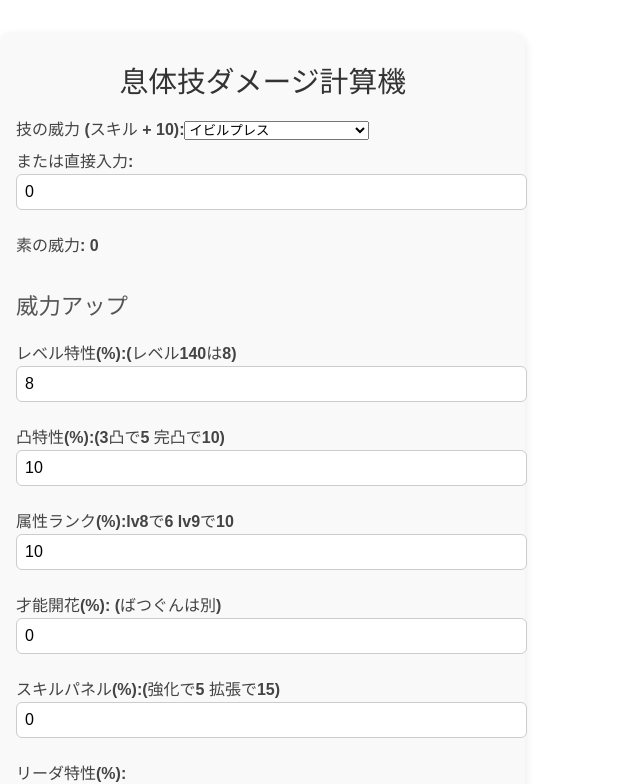
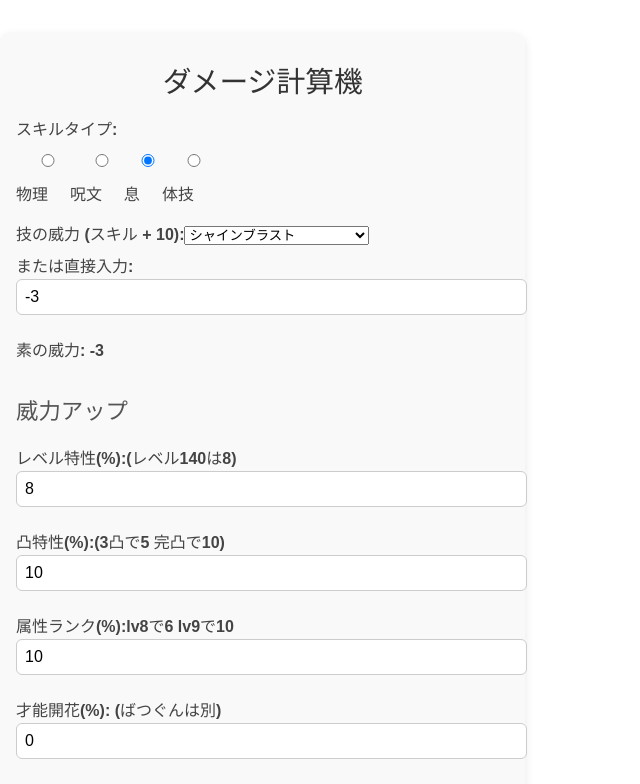
Before and after one commit to meve19/damage-calculator, a React (Vite) app: page / in a window 1280 px wide. Shown: the top 784 px of the page, without its empty margins (0-640 px from the left). Built offline with nearby package versions, Linux system fonts and the light colour scheme.

Commit message:
スキル種別にプルダウン変更

```diff
--- a/src/App.jsx
+++ b/src/App.jsx
@@ -2,48 +2,65 @@ import { useState, useEffect } from 'react';
 import './App.css';
 
 export default function App() {
-  // 技の選択肢と対応する素の攻撃力
-  const skills = [
-    { name: 'メテオランチャー', value: 1181 },
-    { name: 'ブラックホール', value: 1143 },
+  // 1. タイプごとにスキルを分類
+  const allSkills = {
+    物理: [
+      { name: 'プリズムソード', value: -1 }
+    ],
+    呪文: [
+      { name: 'リーサルウェポン', value: -2 }
+    ],
+    息: [
+      { name: 'シャインブラスト', value: -3 },
       { name: 'ラグナヘイズ', value: 1714 },
       { name: 'ダークボリューション', value: 0 },
       { name: 'ダークキトシン', value: 0 },
       { name: '燃え盛る聖熱', value: 1203 },
       { name: 'ミスティックブレス', value: 1307 },
+      { name: '冥嵐球', value: 1272 },
+      { name: 'ニズゼフレア', value: 0 },
+      { name: '招雷波', value: 0 }
+    ],
+    体技: [
+      { name: 'メテオランチャー', value: 1181 },
+      { name: 'ブラックホール', value: 1143 },
       { name: 'ダークフェザー', value: 0 },
       { name: 'ふみならし', value: 0 },
       { name: 'ブオーンインパクト', value: 0 },
-    { name: '冥嵐球', value: 1272 },
       { name: '邪悪な誘い', value: 0 },
-    { name: 'ニズゼフレア', value: 0 },
       { name: 'イビルプレス', value: 0 },
       { name: '終末の炎', value: 0 },
       { name: 'ステテコストリーム', value: 1196 },
-    { name: '招雷波', value: 0 },
       { name: '裏切りの炎', value: 0 },
       { name: 'らぶぎゃるショット', value: 0 },
       { name: '夢幻の咆哮', value: 0 },
-    { name: 'メテオストライク', value: 0 },
+      { name: 'メテオストライク', value: -3 },
       { name: 'キャプテンサイクロン', value: 0 },
       { name: 'バーニングアタック', value: 0 },
       { name: 'パイレーツスクランブル', value: 0 },
-    { name: '必中イオ弾', value: 0 },
-    { name: 'ロマンスナイプショット', value: 0 },
-    { name: 'バーストショット弾', value: 0 },
-    { name: '精気を刈り取る鎌', value: 0 }
-  ];
+      { name: '必中イオ弾', value: 1021 },
+      { name: 'ロマンスナイプショット', value: 1550 },
+      { name: 'バーストショット弾', value: 1044 },
+      { name: '精気を刈り取る鎌', value: 1257 }
+    ]
+  };
+
+  // 2. スキルタイプの state を追加
+  const [skillType, setSkillType] = useState('息');
+  const [selectedSkill, setSelectedSkill] = useState(allSkills[skillType][0].value);  // 初期選択をタイプに基づいて設定
+
+  // 3. 選択中のタイプのスキル一覧
+  const filteredSkills = allSkills[skillType] || [];
+  const sortedFilteredSkills = filteredSkills.sort((a, b) => a.name.localeCompare(b.name));
 
   // ソート（名前順）
-  const sortedSkills = skills.sort((a, b) => a.name.localeCompare(b.name));
+  const sortedSkills = filteredSkills.sort((a, b) => a.name.localeCompare(b.name));
 
   // 各パラメータの state
-  const [selectedSkill, setSelectedSkill] = useState(skills[0].value); // 技選択
-  const [kiso, setKiso] = useState(0);  // 素の攻撃力
+  const [kiso, setKiso] = useState(0);  // 素の威力
   const [superEffective, setSuperEffective] = useState(0);  // ばつぐん(%)
 
   // バフ系
-
   const [levelBonus, setLevelBonus] = useState(8);   // レベル特性(%)
   const [constellationBonus, setConstellationBonus] = useState(10); // 凸特性(%)
   const [attributeRankBonus, setAttributeRankBonus] = useState(10); // 属性ランク(%)
@@ -114,13 +131,34 @@ export default function App() {
 
   return (
     <div className="App">
-      <h1>息体技ダメージ計算機</h1>
+      <h1>ダメージ計算機</h1>
+      {/* スキルタイプ選択 */}
+      <div style={{ marginBottom: '1rem' }}>
+        <label style={{ fontWeight: 'bold' }}>スキルタイプ:</label>
+        <div style={{ display: 'flex', justifyContent: 'space-between', width: '200px' }}>
+          {['物理', '呪文', '息', '体技'].map(type => (
+            <label key={type} style={{ margin: 0 }}>
+              <input
+                type="radio"
+                value={type}
+                checked={skillType === type}
+                onChange={(e) => {
+                  setSkillType(e.target.value);
+                  setSelectedSkill(allSkills[e.target.value][0].value);  // タイプ変更時に初期スキルを設定
+                }}
+                style={{ marginRight: '5px' }}
+              />
+              {type}
+            </label>
+          ))}
+        </div>
+      </div>
 
     {/* 技選択の入力 */}
     <div>
       <label>技の威力 (スキル + 10):
         <select onChange={(e) => setSelectedSkill(+e.target.value)}>
-            {sortedSkills.map(skill => (
+          {sortedFilteredSkills.map(skill => (
             <option key={skill.name} value={skill.value}>
               {skill.name} {skill.value > 0 && `(${skill.value})`}
             </option>
```
Lines whose indentation alone changed are shown as unchanged.
